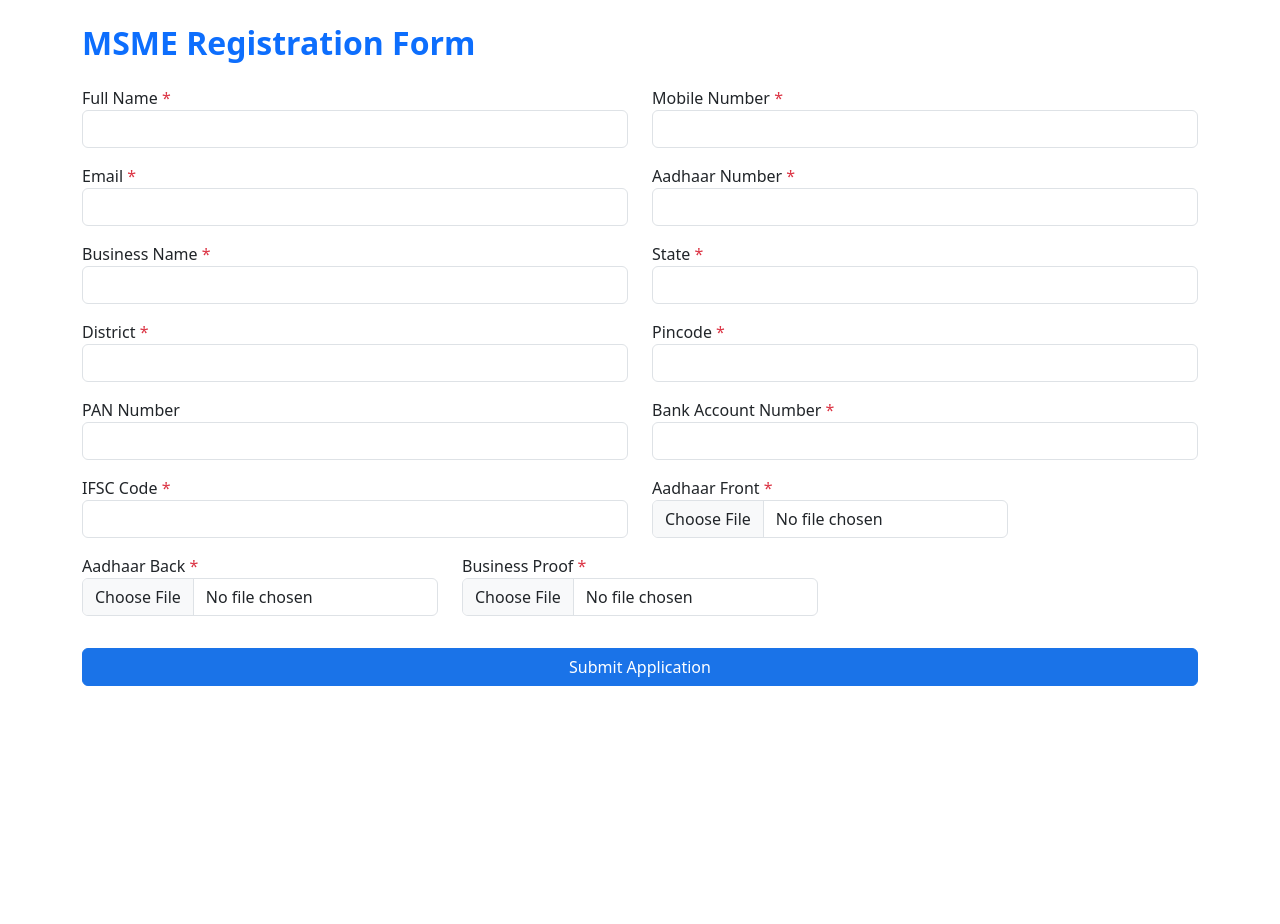
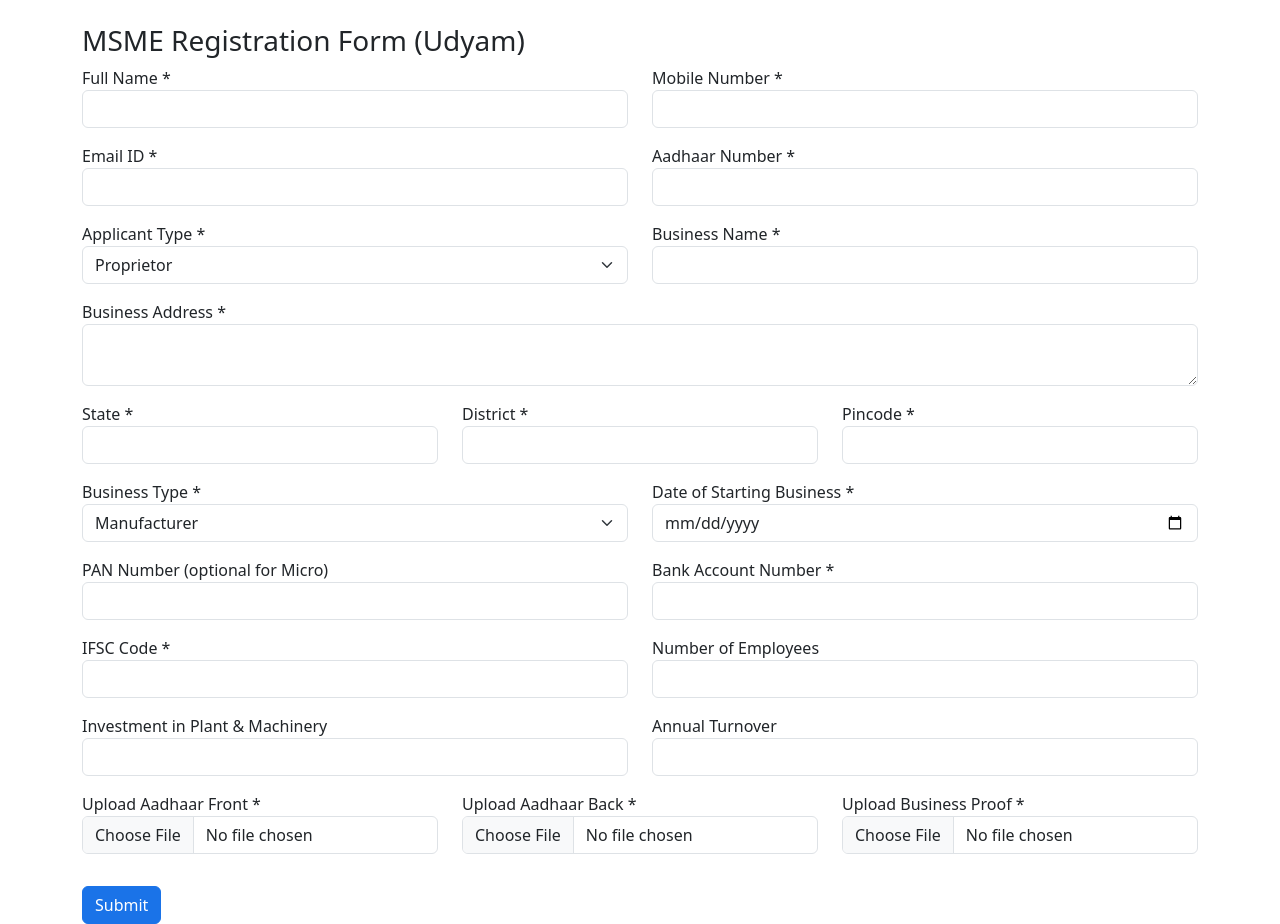
Before and after one commit to Tarunshakya1999/indokonafrontend, a React (Vite) app: page /msmeform in a window 1280 px wide. Before the commit the page ends 800 px from the top, so only its background shows below. Built offline with nearby package versions, Linux system fonts and the light colour scheme.

Commit message:
87667 uu88 nn  nn  nnnn nnnn n  nnnn  nn  nn888

```diff
--- a/src/MsmeForm.jsx
+++ b/src/MsmeForm.jsx
@@ -1,7 +1,6 @@
 import React, { useState } from "react";
 import axios from "axios";
 import "bootstrap/dist/css/bootstrap.min.css";
-
 
 export default function MsmeForm() {
   const [form, setForm] = useState({
@@ -32,18 +31,10 @@ export default function MsmeForm() {
   });
 
   const [errors, setErrors] = useState({});
-  const [loading, setLoading] = useState(false);
-  const [success, setSuccess] = useState(false);
-  const [failed, setFailed] = useState(false);
+  const [msg, setMsg] = useState("");
 
-  // ⭐ handle input + digit limit
   const handleChange = (e) => {
     const { name, value } = e.target;
-
-    if (name === "mobile_number" && value.length > 10) return;
-    if (name === "aadhaar_number" && value.length > 12) return;
-    if (name === "pan_number" && value.length > 20) return;
-
     setForm((s) => ({ ...s, [name]: value }));
   };
 
@@ -52,46 +43,34 @@ export default function MsmeForm() {
     setFiles((s) => ({ ...s, [name]: f[0] || null }));
   };
 
-  // ⭐ Validations
+  // simple client-side validations
   const validate = () => {
     const err = {};
     if (!form.full_name.trim()) err.full_name = "Full name required";
-    if (!/^[6-9]\d{9}$/.test(form.mobile_number))
-      err.mobile_number = "Invalid mobile number";
-    if (!/^[^\s@]+@[^\s@]+\.[^\s@]+$/.test(form.email))
-      err.email = "Invalid email";
-    if (!/^\d{12}$/.test(form.aadhaar_number))
-      err.aadhaar_number = "Aadhaar must be 12 digits";
-    if (!form.business_name.trim())
-      err.business_name = "Business name required";
-    if (!form.state.trim()) err.state = "State required";
-    if (!form.district.trim()) err.district = "District required";
-    if (!/^\d{6}$/.test(form.pincode)) err.pincode = "Pincode must be 6 digits";
+    if (!/^[6-9]\d{9}$/.test(form.mobile_number)) err.mobile_number = "Invalid mobile";
+    if (!/^[^\s@]+@[^\s@]+\.[^\s@]+$/.test(form.email)) err.email = "Invalid email";
+    if (!/^\d{12}$/.test(form.aadhaar_number)) err.aadhaar_number = "Aadhaar should be 12 digits";
+    if (!form.business_name.trim()) err.business_name = "Business name required";
+    if (!form.state) err.state = "State required";
+    if (!form.district) err.district = "District required";
+    if (!/^\d{6}$/.test(form.pincode)) err.pincode = "Pincode should be 6 digits";
     if (!form.date_of_starting) err.date_of_starting = "Date required";
-    if (!/^\d{9,18}$/.test(form.bank_account_number))
-      err.bank_account_number = "Invalid account number";
-    if (!/^[A-Z]{4}0[A-Z0-9]{6}$/.test(form.ifsc_code))
-      err.ifsc_code = "Invalid IFSC";
-
+    // bank and IFSC minimal check
+    if (!/^\d{9,18}$/.test(form.bank_account_number)) err.bank_account_number = "Invalid account number";
+    if (!/^[A-Z]{4}0[A-Z0-9]{6}$/.test(form.ifsc_code)) err.ifsc_code = "Invalid IFSC format";
+    // files required
     if (!files.aadhaar_front) err.aadhaar_front = "Upload Aadhaar front";
     if (!files.aadhaar_back) err.aadhaar_back = "Upload Aadhaar back";
     if (!files.business_proof) err.business_proof = "Upload business proof";
-
     return err;
   };
 
   const handleSubmit = async (e) => {
     e.preventDefault();
-    setLoading(true);
-    setFailed(false);
-
+    setMsg("");
     const v = validate();
     setErrors(v);
-
-    if (Object.keys(v).length) {
-      setLoading(false);
-      return;
-    }
+    if (Object.keys(v).length) return;
 
     const fd = new FormData();
     for (const key in form) fd.append(key, form[key]);
@@ -100,200 +79,178 @@ export default function MsmeForm() {
     fd.append("business_proof", files.business_proof);
 
     try {
-      const res = await axios.post(
-        "https://indokonabackend-1.onrender.com/api/msme-register/",
-        fd,
-        { headers: { "Content-Type": "multipart/form-data" } }
+      // If you're using CSRF token in cookie, axios will send it automatically if configured.
+      const res = await axios.post("https://indokonabackend-1.onrender.com/api/msme-register/", fd, {
+        headers: { "Content-Type": "multipart/form-data" },
+      });
+      setMsg("Form submitted successfully!");
+      setForm({
+        full_name: "",
+        mobile_number: "",
+        email: "",
+        aadhaar_number: "",
+        applicant_type: "Proprietor",
+        business_name: "",
+        business_address: "",
+        state: "",
+        district: "",
+        pincode: "",
+        business_type: "Manufacturer",
+        date_of_starting: "",
+        pan_number: "",
+        bank_account_number: "",
+        ifsc_code: "",
+        number_of_employees: "",
+        investment_in_plant_machinery: "",
+        annual_turnover: "",
+      });
+      setFiles({ aadhaar_front: null, aadhaar_back: null, business_proof: null });
+      setErrors({});
+    } catch (err) {
+      console.error(err);
+      setMsg(
+        err.response?.data?.detail ||
+          "Server error — check console / Django logs"
       );
-
-      if (res.status === 201 || res.status === 200) {
-        setSuccess(true);
-      } else {
-        setFailed(true);
     }
-    } catch (err) {
-      console.log(err);
-      setFailed(true);
-    }
-
-    setLoading(false);
   };
 
-  // ⭐ SUCCESS UI
-  if (success)
   return (
-      <div className="success-container fade-in">
-        <div className="card success-card shadow-lg">
-          <div className="checkmark">&#10003;</div>
-          <h2>Registration Successful!</h2>
-          <p>Your MSME application has been submitted successfully.</p>
+    <div className="container mt-4">
+      <h3>MSME Registration Form (Udyam)</h3>
+      {msg && <div className="alert alert-info">{msg}</div>}
+      <form onSubmit={handleSubmit} encType="multipart/form-data" noValidate>
+        <div className="row">
+          <div className="col-md-6 mb-3">
+            <label>Full Name *</label>
+            <input name="full_name" value={form.full_name} onChange={handleChange} className="form-control" />
+            {errors.full_name && <small className="text-danger">{errors.full_name}</small>}
           </div>
+
+          <div className="col-md-6 mb-3">
+            <label>Mobile Number *</label>
+            <input name="mobile_number" value={form.mobile_number} onChange={handleChange} className="form-control" />
+            {errors.mobile_number && <small className="text-danger">{errors.mobile_number}</small>}
           </div>
-    );
 
-  // ❌ ERROR UI
-  if (failed)
-    return (
-      <div className="error-container fade-in">
-        <div className="card error-card shadow-lg">
-          <div className="crossmark">&#10005;</div>
-          <h2>Submission Failed</h2>
-          <p>Something went wrong. Please try again.</p>
-          <button
-            className="btn btn-danger mt-3"
-            onClick={() => setFailed(false)}
-          >
-            Try Again
-          </button>
+          <div className="col-md-6 mb-3">
+            <label>Email ID *</label>
+            <input name="email" value={form.email} onChange={handleChange} className="form-control" />
+            {errors.email && <small className="text-danger">{errors.email}</small>}
           </div>
+
+          <div className="col-md-6 mb-3">
+            <label>Aadhaar Number *</label>
+            <input name="aadhaar_number" value={form.aadhaar_number} onChange={handleChange} className="form-control" />
+            {errors.aadhaar_number && <small className="text-danger">{errors.aadhaar_number}</small>}
           </div>
-    );
 
-  return (
-    <>
-      <div className="container mt-4 fade-in">
-        <h2 className="mb-4 fw-bold text-primary">MSME Registration Form</h2>
+          <div className="col-md-6 mb-3">
+            <label>Applicant Type *</label>
+            <select name="applicant_type" value={form.applicant_type} onChange={handleChange} className="form-select">
+              <option>Proprietor</option>
+              <option>Partnership</option>
+              <option>Pvt Ltd</option>
+              <option>LLP</option>
+            </select>
+          </div>
 
-        <form onSubmit={handleSubmit}>
-          <div className="row">
-            {[
-              { label: "Full Name", name: "full_name", star: true },
-              { label: "Mobile Number", name: "mobile_number", star: true },
-              { label: "Email", name: "email", star: true },
-              { label: "Aadhaar Number", name: "aadhaar_number", star: true },
-              { label: "Business Name", name: "business_name", star: true },
-              { label: "State", name: "state", star: true },
-              { label: "District", name: "district", star: true },
-              { label: "Pincode", name: "pincode", star: true },
-              { label: "PAN Number", name: "pan_number", star: false },
-              {
-                label: "Bank Account Number",
-                name: "bank_account_number",
-                star: true,
-              },
-              { label: "IFSC Code", name: "ifsc_code", star: true },
-            ].map((fld) => (
-              <div key={fld.name} className="col-md-6 mb-3">
-                <label>
-                  {fld.label}{" "}
-                  {fld.star && <span className="text-danger">*</span>}
-                </label>
-                <input
-                  className="form-control"
-                  name={fld.name}
-                  value={form[fld.name]}
-                  onChange={handleChange}
-                />
-                {errors[fld.name] && (
-                  <small className="text-danger">{errors[fld.name]}</small>
-                )}
+          <div className="col-md-6 mb-3">
+            <label>Business Name *</label>
+            <input name="business_name" value={form.business_name} onChange={handleChange} className="form-control" />
+            {errors.business_name && <small className="text-danger">{errors.business_name}</small>}
           </div>
-            ))}
 
-            {/* Aadhaar Files */}
-            <div className="col-md-4 mb-3">
-              <label>
-                Aadhaar Front <span className="text-danger">*</span>
-              </label>
-              <input
-                type="file"
-                name="aadhaar_front"
-                className="form-control"
-                onChange={handleFile}
-              />
-              {errors.aadhaar_front && (
-                <small className="text-danger">{errors.aadhaar_front}</small>
-              )}
+          <div className="col-12 mb-3">
+            <label>Business Address *</label>
+            <textarea name="business_address" value={form.business_address} onChange={handleChange} className="form-control" rows={2} />
           </div>
 
           <div className="col-md-4 mb-3">
-              <label>
-                Aadhaar Back <span className="text-danger">*</span>
-              </label>
-              <input
-                type="file"
-                name="aadhaar_back"
-                className="form-control"
-                onChange={handleFile}
-              />
-              {errors.aadhaar_back && (
-                <small className="text-danger">{errors.aadhaar_back}</small>
-              )}
+            <label>State *</label>
+            <input name="state" value={form.state} onChange={handleChange} className="form-control" />
+            {errors.state && <small className="text-danger">{errors.state}</small>}
           </div>
 
           <div className="col-md-4 mb-3">
-              <label>
-                Business Proof <span className="text-danger">*</span>
-              </label>
-              <input
-                type="file"
-                name="business_proof"
-                className="form-control"
-                onChange={handleFile}
-              />
-              {errors.business_proof && (
-                <small className="text-danger">{errors.business_proof}</small>
-              )}
+            <label>District *</label>
+            <input name="district" value={form.district} onChange={handleChange} className="form-control" />
+            {errors.district && <small className="text-danger">{errors.district}</small>}
+          </div>
+
+          <div className="col-md-4 mb-3">
+            <label>Pincode *</label>
+            <input name="pincode" value={form.pincode} onChange={handleChange} className="form-control" />
+            {errors.pincode && <small className="text-danger">{errors.pincode}</small>}
+          </div>
+
+          <div className="col-md-6 mb-3">
+            <label>Business Type *</label>
+            <select name="business_type" value={form.business_type} onChange={handleChange} className="form-select">
+              <option>Manufacturer</option>
+              <option>Service</option>
+            </select>
+          </div>
+
+          <div className="col-md-6 mb-3">
+            <label>Date of Starting Business *</label>
+            <input type="date" name="date_of_starting" value={form.date_of_starting} onChange={handleChange} className="form-control" />
+            {errors.date_of_starting && <small className="text-danger">{errors.date_of_starting}</small>}
+          </div>
+
+          <div className="col-md-6 mb-3">
+            <label>PAN Number (optional for Micro)</label>
+            <input name="pan_number" value={form.pan_number} onChange={handleChange} className="form-control" />
+          </div>
+
+          <div className="col-md-6 mb-3">
+            <label>Bank Account Number *</label>
+            <input name="bank_account_number" value={form.bank_account_number} onChange={handleChange} className="form-control" />
+            {errors.bank_account_number && <small className="text-danger">{errors.bank_account_number}</small>}
+          </div>
+
+          <div className="col-md-6 mb-3">
+            <label>IFSC Code *</label>
+            <input name="ifsc_code" value={form.ifsc_code} onChange={handleChange} className="form-control" />
+            {errors.ifsc_code && <small className="text-danger">{errors.ifsc_code}</small>}
+          </div>
+
+          <div className="col-md-6 mb-3">
+            <label>Number of Employees</label>
+            <input name="number_of_employees" value={form.number_of_employees} onChange={handleChange} className="form-control" />
+          </div>
+
+          <div className="col-md-6 mb-3">
+            <label>Investment in Plant & Machinery</label>
+            <input name="investment_in_plant_machinery" value={form.investment_in_plant_machinery} onChange={handleChange} className="form-control" />
+          </div>
+
+          <div className="col-md-6 mb-3">
+            <label>Annual Turnover</label>
+            <input name="annual_turnover" value={form.annual_turnover} onChange={handleChange} className="form-control" />
+          </div>
+
+          <div className="col-md-4 mb-3">
+            <label>Upload Aadhaar Front *</label>
+            <input type="file" accept="image/*,application/pdf" name="aadhaar_front" onChange={handleFile} className="form-control" />
+            {errors.aadhaar_front && <small className="text-danger">{errors.aadhaar_front}</small>}
+          </div>
+
+          <div className="col-md-4 mb-3">
+            <label>Upload Aadhaar Back *</label>
+            <input type="file" accept="image/*,application/pdf" name="aadhaar_back" onChange={handleFile} className="form-control" />
+            {errors.aadhaar_back && <small className="text-danger">{errors.aadhaar_back}</small>}
+          </div>
+
+          <div className="col-md-4 mb-3">
+            <label>Upload Business Proof *</label>
+            <input type="file" accept="image/*,application/pdf" name="business_proof" onChange={handleFile} className="form-control" />
+            {errors.business_proof && <small className="text-danger">{errors.business_proof}</small>}
           </div>
         </div>
 
-          {/* BUTTON */}
-          <button
-            className="btn btn-primary mt-3 w-100"
-            type="submit"
-            disabled={loading}
-          >
-            {loading ? (
-              <div className="spinner-border spinner-border-sm"></div>
-            ) : (
-              "Submit Application"
-            )}
-          </button>
+        <button className="btn btn-primary mt-3" type="submit">Submit</button>
       </form>
     </div>
-      <style>{`.fade-in {
-  animation: fadeIn 0.6s ease-in-out;
-}
-
-@keyframes fadeIn {
-  from { opacity: 0; transform: scale(0.98); }
-  to { opacity: 1; transform: scale(1); }
-}
-
-.success-container, .error-container {
-  display: flex;
-  justify-content: center;
-  margin-top: 50px;
-}
-
-.success-card, .error-card {
-  padding: 40px;
-  border-radius: 15px;
-  text-align: center;
-  width: 450px;
-  animation: pop 0.4s;
-}
-
-.success-card { border-left: 6px solid #28a745; }
-.error-card { border-left: 6px solid #dc3545; }
-
-@keyframes pop {
-  0% { transform: scale(0.8); opacity: 0; }
-  100% { transform: scale(1); opacity: 1; }
-}
-
-.checkmark {
-  font-size: 60px;
-  color: #28a745;
-  font-weight: bold;
-}
-
-.crossmark {
-  font-size: 60px;
-  color: #dc3545;
-  font-weight: bold;
-}
- `}</style>
-    </>
   );
 }
```
Lines whose indentation alone changed are shown as unchanged.
